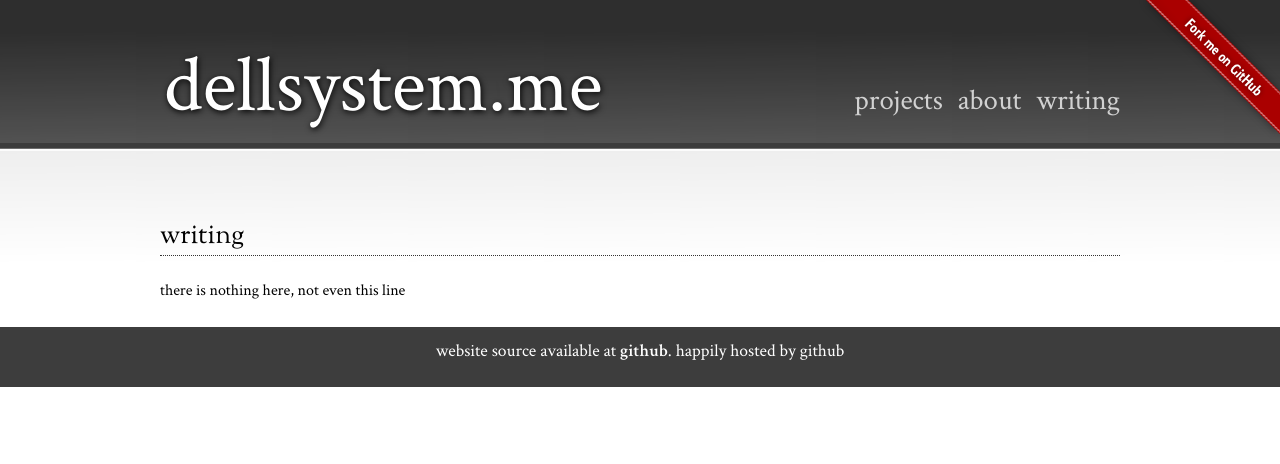
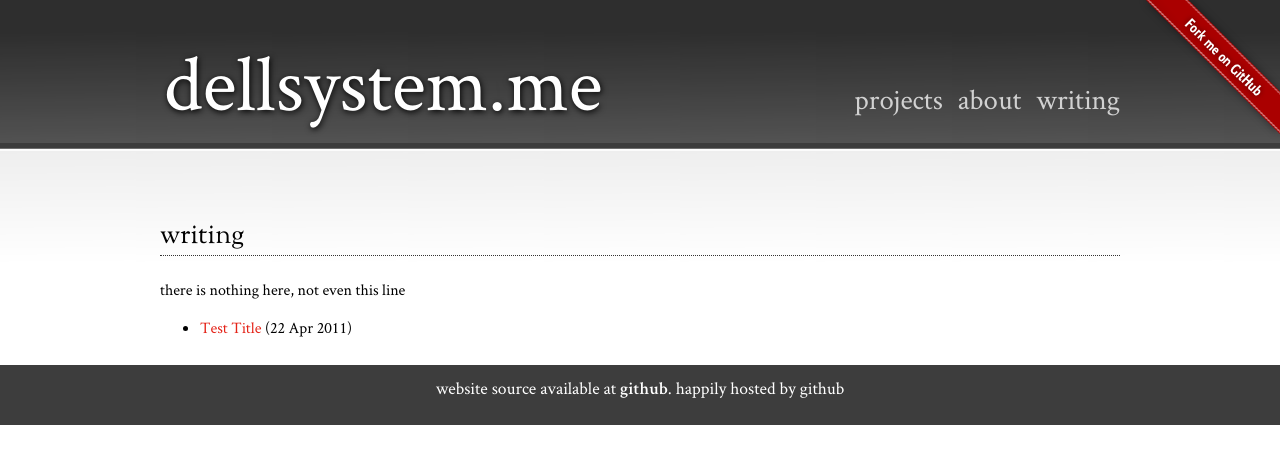
Before and after one commit to dellsystem/dellsystem.github.io, a Jekyll site: the page built from writing.md, in a window 1280 px wide. Shown: the top 464 px of the page. Built offline with Jekyll 4.4.1, drawn with Linux system fonts in a browser that asks for light colours.

Commit message:
jekyll how do you work

```diff
--- a/_posts/2011-04-22-testing.md
+++ b/_posts/2011-04-22-testing.md
@@ -1,6 +1,6 @@
 ---
 layout: post
-title: Testing
+title: Test Title
 ---
 
 Testing
--- a/writing.md
+++ b/writing.md
@@ -7,3 +7,9 @@ writing
 -------
 
 there is nothing here, not even this line
+
+<ul class="posts">
+    {% for post in site.posts %}
+        <li><a href="{{ post.url }}">{{ post.title }}</a> ({{ post.date | date_to_string }})</li>
+    {% endfor %}
+</ul>
```
